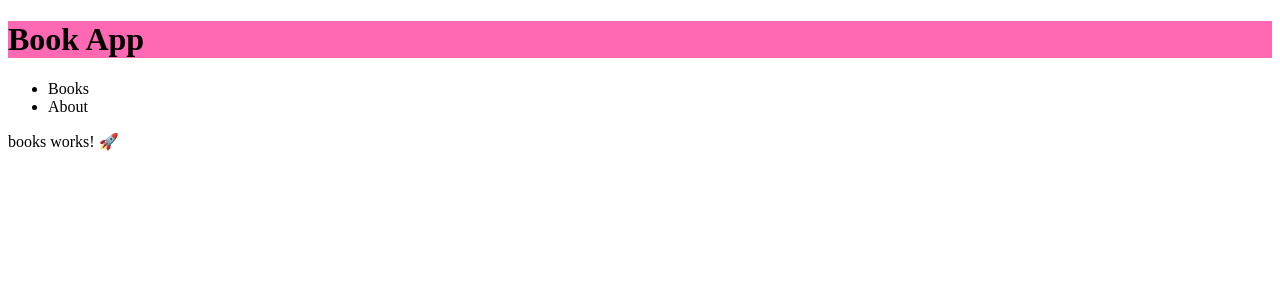
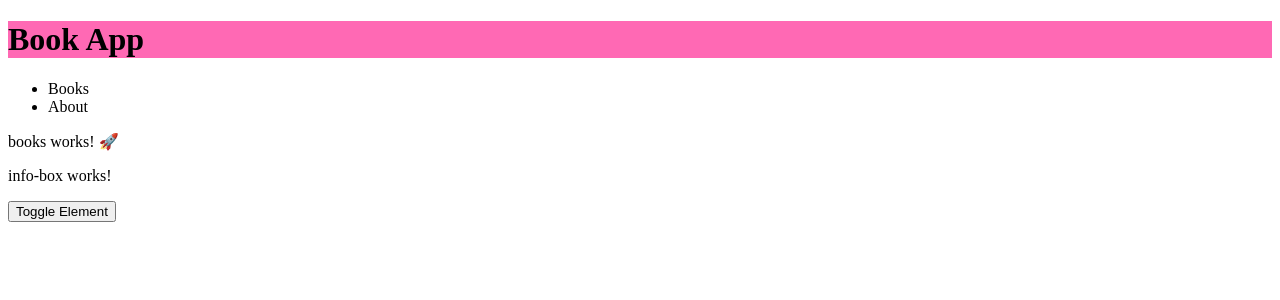
Before and after one commit to nicokoenig/angular-workshop-kw-19-20, an Angular app: page / in a window 1280 px wide. Shown: the top 300 px of the page. Built offline with nearby package versions, Linux system fonts and the light colour scheme.

Commit message:
feat: adds info-box component

```diff
--- a/src/app/app.component.html
+++ b/src/app/app.component.html
@@ -1,3 +1,5 @@
 <h1 [style.backgroundColor]="color">Book App</h1>
 <ba-navigation></ba-navigation>
 <ba-books></ba-books>
+
+<ba-info-box></ba-info-box>
--- /dev/null
+++ b/src/app/info-box/info-box.component.html
@@ -0,0 +1,2 @@
+<p [hidden]="isHidden">info-box works!</p>
+<button (click)="isHidden = !isHidden">Toggle Element</button>
--- /dev/null
+++ b/src/app/info-box/info-box.component.ts
@@ -0,0 +1,14 @@
+import { Component, OnInit } from '@angular/core';
+
+@Component({
+  selector: 'ba-info-box',
+  templateUrl: './info-box.component.html',
+  styleUrls: ['./info-box.component.scss'],
+})
+export class InfoBoxComponent implements OnInit {
+  isHidden = false;
+
+  constructor() {}
+
+  ngOnInit(): void {}
+}
```
Also changed, not shown: src/app/app.module.ts (+5 -11 lines), src/app/info-box/info-box.component.scss (added), 1 other file (tests, documents, lock files or other folders).
